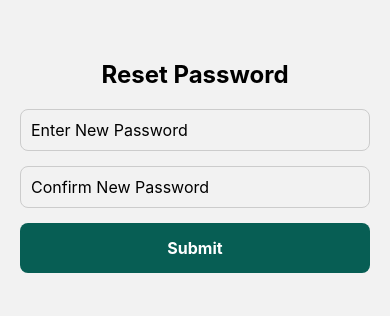
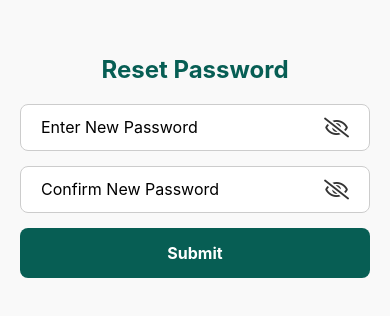
Before and after one commit to BigBizRunners/JewelProUI, a React Native app: screen /ResetPassword in a window 390 px wide. Shown: the part 256-572 px from the top of the page. Built offline with nearby package versions, Linux system fonts and the light colour scheme; what amazon-cognito-identity-js would draw is missing.

Commit message:
Fixing bugs

```diff
--- a/package.json
+++ b/package.json
@@ -33,6 +33,7 @@
   "devDependencies": {
     "@babel/core": "^7.25.2",
     "@types/react": "~18.3.12",
+    "@types/react-native-vector-icons": "^6.4.18",
     "typescript": "^5.3.3"
   },
   "private": true
--- a/screens/AddCategoryScreen.tsx
+++ b/screens/AddCategoryScreen.tsx
@@ -10,7 +10,7 @@ import {
     Platform
 } from 'react-native';
 
-const AddCategoryScreen = ({ navigation, route }) => {
+const AddCategoryScreen = ({ navigation, route }: any) => {
     const [categoryName, setCategoryName] = useState('');
     const [minDays, setMinDays] = useState('');
     const [bufferDays, setBufferDays] = useState('');
--- a/screens/LoginScreen.tsx
+++ b/screens/LoginScreen.tsx
@@ -1,4 +1,4 @@
-import React, {useEffect, useState} from 'react';
+import React, { useEffect, useState } from 'react';
 import {
     View,
     Text,
@@ -11,12 +11,11 @@ import {
     KeyboardAvoidingView,
     Platform
 } from 'react-native';
-// @ts-ignore
 import Icon from 'react-native-vector-icons/FontAwesome5';
 import { CognitoUser, AuthenticationDetails } from 'amazon-cognito-identity-js';
-import AsyncStorage from '@react-native-async-storage/async-storage'; // Import AsyncStorage
+import AsyncStorage from '@react-native-async-storage/async-storage';
 import userPool from '../cognitoConfig';
-import {useAuth} from "../components/AuthContext";
+import { useAuth } from '../components/AuthContext';
 import { BackHandler } from 'react-native';
 
 const LoginScreen = ({ navigation }: any) => {
@@ -32,9 +31,7 @@ const LoginScreen = ({ navigation }: any) => {
     }, []);
 
     useEffect(() => {
-        const backAction = () => {
-            return true; // Prevent going back from Login screen
-        };
+        const backAction = () => true;
         const backHandler = BackHandler.addEventListener('hardwareBackPress', backAction);
         return () => backHandler.remove();
     }, []);
@@ -47,7 +44,7 @@ const LoginScreen = ({ navigation }: any) => {
     const [loading, setLoading] = useState(false);
 
     const handleLogin = () => {
-        if (mobileNumber.length !== 10) {
+        if (!/^[0-9]{10}$/.test(mobileNumber)) {
             Alert.alert('Error', 'Please enter a valid 10-digit mobile number');
             return;
         }
@@ -95,11 +92,10 @@ const LoginScreen = ({ navigation }: any) => {
     };
 
     return (
-        <KeyboardAvoidingView behavior={Platform.OS === 'ios' ? 'padding' : 'height'} style={{ flex: 1 }}>
-            <ScrollView contentContainerStyle={styles.container} keyboardShouldPersistTaps="handled">
+        <KeyboardAvoidingView behavior={Platform.OS === 'ios' ? 'padding' : 'height'} style={styles.container}>
+            <ScrollView contentContainerStyle={styles.scrollContainer} keyboardShouldPersistTaps="handled">
                 <Text style={styles.title}>JewelPro</Text>
 
-                {/* Mobile Number Field */}
                 <Text style={styles.label}>Mobile Number</Text>
                 <View style={styles.inputContainer}>
                     <Text style={styles.prefix}>+91</Text>
@@ -113,7 +109,6 @@ const LoginScreen = ({ navigation }: any) => {
                     />
                 </View>
 
-                {/* Password Field */}
                 <Text style={styles.label}>Password</Text>
                 <View style={styles.passwordContainer}>
                     <TextInput
@@ -128,11 +123,10 @@ const LoginScreen = ({ navigation }: any) => {
                     </TouchableOpacity>
                 </View>
 
-                {/* Login Button */}
                 <TouchableOpacity
-                    style={[styles.loginButton, (mobileNumber.length !== 10 || !password.trim()) && styles.disabledButton]}
+                    style={[styles.loginButton, (!mobileNumber || !password.trim()) && styles.disabledButton]}
                     onPress={handleLogin}
-                    disabled={mobileNumber.length !== 10 || !password.trim() || loading}
+                    disabled={!mobileNumber || !password.trim() || loading}
                 >
                     {loading ? <ActivityIndicator size="small" color="#fff" /> : <Text style={styles.loginButtonText}>LOGIN</Text>}
                 </TouchableOpacity>
@@ -142,7 +136,8 @@ const LoginScreen = ({ navigation }: any) => {
 };
 
 const styles = StyleSheet.create({
-    container: { flexGrow: 1, backgroundColor: '#f9f9f9', paddingHorizontal: 20, paddingTop: 200, paddingBottom: 30 },
+    container: { flex: 1, backgroundColor: '#f9f9f9', paddingHorizontal: 20, paddingBottom: 30 },
+    scrollContainer: { flexGrow: 1, justifyContent: 'center' },
     title: { fontSize: 32, fontWeight: 'bold', textAlign: 'center', color: '#075E54', marginBottom: 30 },
     label: { color: '#333', fontSize: 14, marginBottom: 5 },
     inputContainer: { flexDirection: 'row', alignItems: 'center', borderColor: '#ccc', borderWidth: 1, borderRadius: 8, backgroundColor: '#fff', marginBottom: 15, paddingHorizontal: 10, height: 45 },
--- a/screens/ResetPasswordScreen.tsx
+++ b/screens/ResetPasswordScreen.tsx
@@ -1,4 +1,4 @@
-import React, {useEffect, useState} from 'react';
+import React, { useEffect, useState } from 'react';
 import {
     View,
     Text,
@@ -6,80 +6,126 @@ import {
     TouchableOpacity,
     StyleSheet,
     Alert,
-    ActivityIndicator
+    ActivityIndicator,
+    KeyboardAvoidingView,
+    Platform,
+    ScrollView
 } from 'react-native';
-import {useAuth} from "../components/AuthContext";
+import { useAuth } from '../components/AuthContext';
+import Icon from "react-native-vector-icons/FontAwesome5";
 
-const ResetPasswordScreen = ({ route, navigation }: any) => {
-    const { cognitoUser } = useAuth();
+const ResetPasswordScreen = ({ navigation }: any) => {
+    const { cognitoUser, setSession } = useAuth();
     const [newPassword, setNewPassword] = useState('');
     const [confirmPassword, setConfirmPassword] = useState('');
     const [loading, setLoading] = useState(false);
+    const [isResetting, setIsResetting] = useState(false);
+    const [showPassword, setShowPassword] = useState(false);
+    const [showConfirmPassword, setShowConfirmPassword] = useState(false);
 
-    // Handle session expiration properly
     useEffect(() => {
-        if (cognitoUser === null) {
-            Alert.alert('Error', 'Session expired. Please log in again.', [
+        if (!cognitoUser && !isResetting) {
+            Alert.alert('Session Expired', 'Your session has expired. Please log in again.', [
                 { text: 'OK', onPress: () => navigation.replace('Login') }
             ]);
         }
-    }, [cognitoUser, navigation]);
+    }, [cognitoUser, navigation, isResetting]);
+
+    const validatePassword = (password: string) => {
+        const minLength = 8;
+        const hasUpperCase = /[A-Z]/.test(password);
+        const hasLowerCase = /[a-z]/.test(password);
+        const hasNumber = /[0-9]/.test(password);
+        const hasSpecialChar = /[!@#$%^&*(),.?":{}|<>]/.test(password);
+        return password.length >= minLength && hasUpperCase && hasLowerCase && hasNumber && hasSpecialChar;
+    };
 
     const handleResetPassword = () => {
         if (!newPassword.trim() || newPassword !== confirmPassword) {
             Alert.alert('Error', 'Passwords do not match or are empty');
             return;
         }
+        if (!validatePassword(newPassword)) {
+            Alert.alert('Error', 'Password must be at least 8 characters long and include an uppercase letter, a lowercase letter, a number, and a special character.');
+            return;
+        }
 
         setLoading(true);
+        setIsResetting(true);
 
         // @ts-ignore
         cognitoUser.completeNewPasswordChallenge(newPassword, {}, {
-            onSuccess: () => {
+            onSuccess: (session) => {
+                setSession(session);
                 setLoading(false);
-                Alert.alert('Success', 'Password updated successfully');
-                navigation.reset({ index: 0, routes: [{ name: 'Login' }] });
+                setIsResetting(false);
+                Alert.alert('Success', 'Password updated successfully', [
+                    { text: 'OK', onPress: () => navigation.reset({ index: 0, routes: [{ name: 'Login' }] }) }
+                ]);
             },
             onFailure: (err) => {
                 setLoading(false);
+                setIsResetting(false);
                 Alert.alert('Error', err.message || 'Password reset failed');
             },
         });
     };
 
     return (
-        <View style={styles.container}>
+        <KeyboardAvoidingView behavior={Platform.OS === 'ios' ? 'padding' : 'height'} style={styles.container}>
+            <ScrollView contentContainerStyle={styles.scrollContainer} keyboardShouldPersistTaps="handled">
                 <Text style={styles.title}>Reset Password</Text>
 
+                <View style={styles.inputContainer}>
                     <TextInput
                         style={styles.input}
                         placeholder="Enter New Password"
-                secureTextEntry
+                        secureTextEntry={!showPassword}
                         value={newPassword}
                         onChangeText={setNewPassword}
                     />
+                    {/*<TouchableOpacity onPress={() => setShowPassword(!showPassword)}>*/}
+                    {/*    <Text style={styles.toggleText}>{showPassword ? 'Hide' : 'Show'}</Text>*/}
+                    {/*</TouchableOpacity>*/}
 
+                    <TouchableOpacity style={styles.showPasswordButton} onPress={() => setShowPassword(!showPassword)}>
+                        <Icon name={showPassword ? 'eye' : 'eye-slash'} size={20} color="#333" />
+                    </TouchableOpacity>
+                </View>
+
+                <View style={styles.inputContainer}>
                     <TextInput
                         style={styles.input}
                         placeholder="Confirm New Password"
-                secureTextEntry
+                        secureTextEntry={!showConfirmPassword}
                         value={confirmPassword}
                         onChangeText={setConfirmPassword}
                     />
 
-            <TouchableOpacity style={styles.button} onPress={handleResetPassword} disabled={loading}>
+                    <TouchableOpacity style={styles.showPasswordButton} onPress={() => setShowConfirmPassword(!showConfirmPassword)}>
+                        <Icon name={showPassword ? 'eye' : 'eye-slash'} size={20} color="#333" />
+                    </TouchableOpacity>
+                </View>
+
+                <TouchableOpacity style={[styles.button, loading && styles.disabledButton]} onPress={handleResetPassword} disabled={loading}>
                     {loading ? <ActivityIndicator size="small" color="#fff" /> : <Text style={styles.buttonText}>Submit</Text>}
                 </TouchableOpacity>
-        </View>
+            </ScrollView>
+        </KeyboardAvoidingView>
     );
 };
 
 const styles = StyleSheet.create({
-    container: { flex: 1, justifyContent: 'center', paddingHorizontal: 20 },
-    title: { fontSize: 24, fontWeight: 'bold', textAlign: 'center', marginBottom: 20 },
-    input: { borderWidth: 1, borderColor: '#ccc', borderRadius: 8, padding: 10, marginBottom: 15, fontSize: 16 },
+    container: { flex: 1, justifyContent: 'center', paddingHorizontal: 20, backgroundColor: '#f9f9f9' },
+    scrollContainer: { flexGrow: 1, justifyContent: 'center' },
+    title: { fontSize: 24, fontWeight: 'bold', textAlign: 'center', marginBottom: 20, color: '#075E54' },
+    inputContainer: { flexDirection: 'row', alignItems: 'center', borderWidth: 1, borderColor: '#ccc', borderRadius: 8, backgroundColor: '#fff', marginBottom: 15, paddingHorizontal: 10 },
+    input: { flex: 1, padding: 10, fontSize: 16 },
+    toggleText: { color: '#075E54', fontSize: 14, fontWeight: 'bold', marginLeft: 10 },
     button: { backgroundColor: '#075E54', padding: 15, borderRadius: 8, alignItems: 'center' },
     buttonText: { color: '#fff', fontSize: 16, fontWeight: 'bold' },
+    disabledButton: { backgroundColor: '#aaa' },
+    showPasswordButton: { paddingHorizontal: 10, justifyContent: 'center', alignItems: 'center', height: 45 }
 });
 
 export default ResetPasswordScreen;
```
Also changed, not shown: components/AuthContext.tsx (+42 -4 lines). Lines whose indentation alone changed are shown as unchanged.
